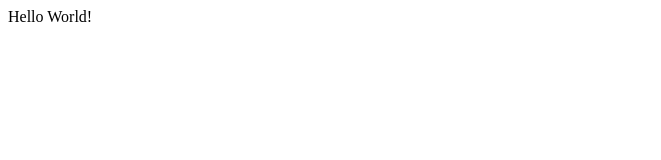
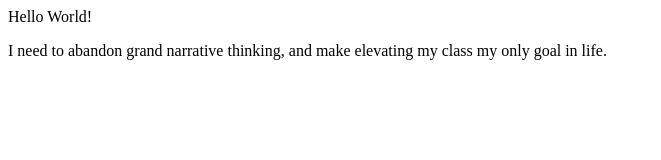
Before and after one commit to FOOL41FOOL/FOOL41FOOL.github.io, a plain HTML site: page index.html in a window 1280 px wide. Shown: the whole page, without its empty margins (0-661 px from the left). Drawn offline with Linux system fonts and the light colour scheme.

Commit message:
Create index.html

```diff
--- a/index.html
+++ b/index.html
@@ -1 +1,2 @@
 <p>Hello World!</p>
+<p>I need to abandon grand narrative thinking, and make elevating my class my only goal in life.</p>
```
